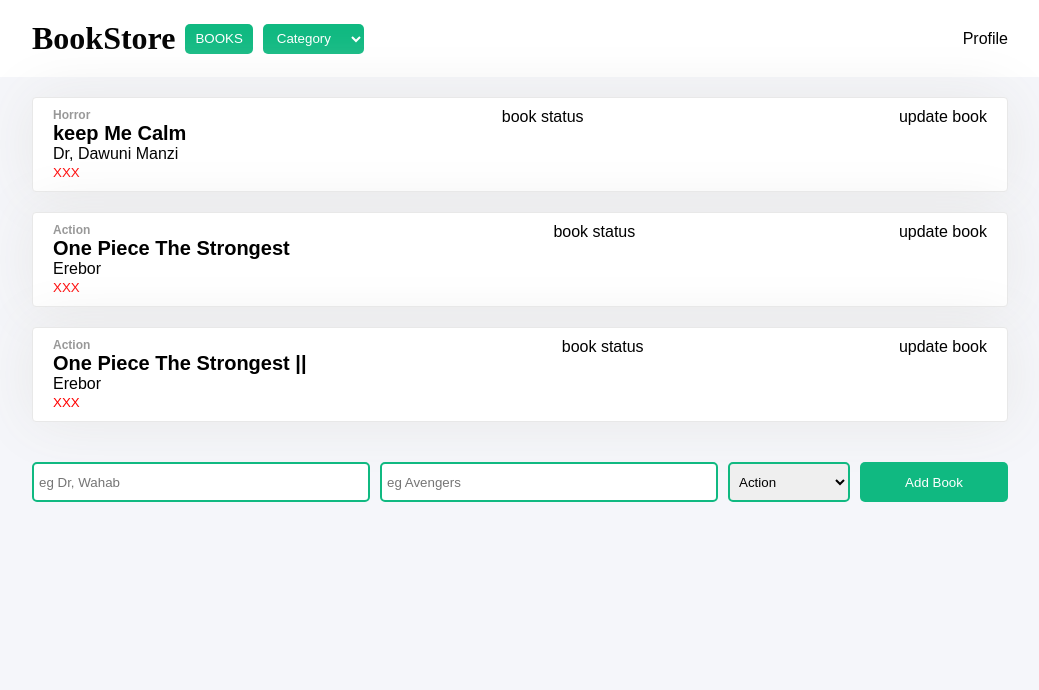
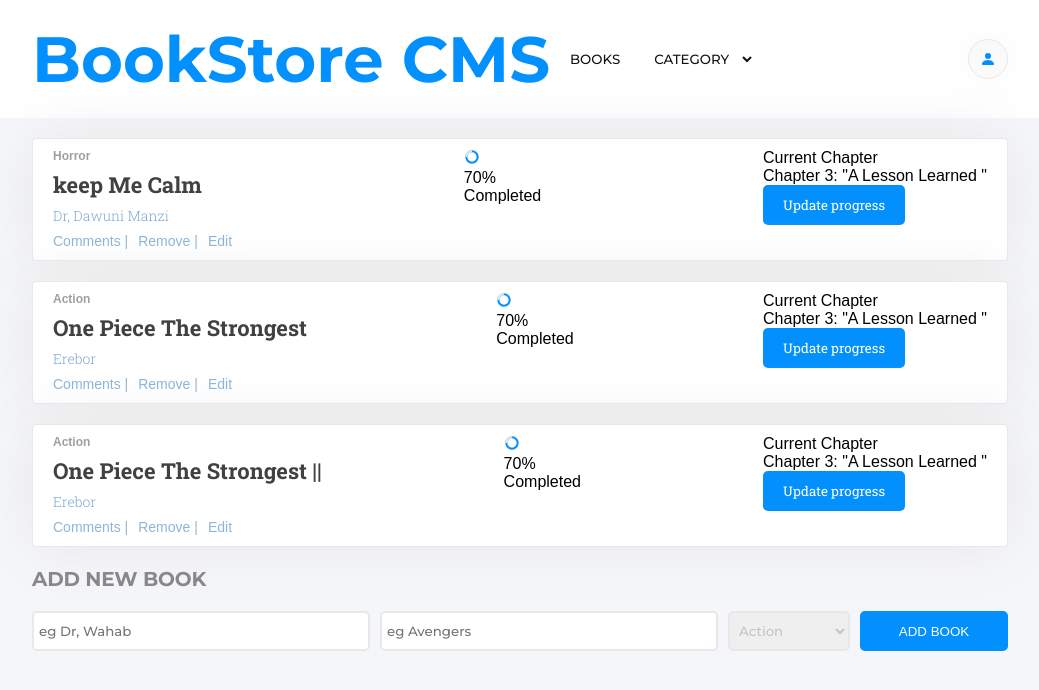
Before and after one commit to codesalley/book-store, a React (Create React App) app: page / in a window 1280 px wide. Shown: the top 690 px of the page, without its empty margins (120-1159 px from the left). Built offline with nearby package versions, Linux system fonts and the light colour scheme.

Commit message:
add book card status attributes

```diff
--- a/src/components/App.css
+++ b/src/components/App.css
@@ -1,6 +1,9 @@
 .App h1 {
-  font-family: 'Pacifico', cursive;
-  width: 100%;
+  font-family: 'Montserrat', sans-serif;
+  color: #0290ff;
+  white-space: nowrap;
+  font-size: 5vw;
+  font-weight: bold;
 }
 
 .form-list {
@@ -20,6 +23,32 @@
   gap: 20px;
 }
 
+.left-nav svg {
+  color: #0290ff;
+}
+
+.addNew-book {
+  font-size: 20px;
+  font-weight: bold;
+  font-stretch: normal;
+  font-style: normal;
+  line-height: normal;
+  letter-spacing: -0.18px;
+  font-family: 'Montserrat', sans-serif;
+  color: #888888;
+}
+
+.left-nav {
+  border-radius: 50px;
+  width: 40px;
+  height: 40px;
+  display: grid;
+  place-content: center;
+  box-shadow: 0 0 60px 0 rgba(0, 0, 0, 0.05);
+  background-color: #fafafa;
+  border: solid 1px #e8e8e8;
+}
+
 .right-nav {
   display: flex;
   gap: 10px;
@@ -37,19 +66,29 @@
 
 .nav-btn {
   height: 30px;
-  background-color: #10b981;
+  background-color: white;
   border: none;
   border-radius: 5px;
-  color: white;
+  color: #121212;
   padding: 2px 10px;
+  font-family: 'Montserrat', sans-serif;
+  font-weight: normal;
+  font-stretch: normal;
+  font-style: normal;
 }
 
 
 .btn {
   height: 40px;
-  background-color: #10b981;
+  background-color: #0290ff;
   border: none;
   border-radius: 5px;
   color: white;
   padding: 10px 20px;
+  font-family: 'Roboto Slab', serif;
 }
+
+.btn span {
+  -webkit-filter: blur(0.5px);
+  filter: blur(0.5px);
+}
--- a/src/components/App.js
+++ b/src/components/App.js
@@ -11,6 +11,7 @@ function App() {
         <BookList />
       </div>
       <div className="new-book">
+        <h2 className="addNew-book">ADD NEW BOOK</h2>
         <BookForm />
       </div>
     </div>
--- a/src/components/Book.css
+++ b/src/components/Book.css
@@ -1,12 +1,26 @@
 .remove-btn {
-  background-color: inherit;
-  color: red;
+  font-size: 14px;
+  font-weight: 300;
+  font-stretch: normal;
+  font-style: normal;
+  line-height: normal;
+  letter-spacing: normal;
+  color: #4386bf;
+  background-color: white;
   border: none;
-  text-align: center;
+  padding-right: 10px;
+  opacity: 0.6;
 }
 
 .action-column {
   text-align: center;
+}
+
+.book-details {
+  display: flex;
+  flex-direction: column;
+  gap: 7px;
+
 }
 
 
@@ -25,9 +39,27 @@
   font-size: 12px;
   font-weight: 600;
   opacity: 0.4;
+  color: #121212;
 }
 
 .book-title {
-  font-weight: 700;
-  font-size: 20px;
+  font-size: 22px;
+  font-weight: bold;
+  font-stretch: normal;
+  font-style: normal;
+  line-height: normal;
+  font-family: 'Roboto Slab', serif;
+  opacity: 0.8;
+  color: #121212;
 }
+
+.book-author {
+  font-family: 'Roboto Slab', serif;
+  font-size: 14px;
+  font-weight: 300;
+  font-stretch: normal;
+  font-style: normal;
+  line-height: normal;
+  color: #4386bf;
+  opacity: 0.7;
+}
--- a/src/components/Book.js
+++ b/src/components/Book.js
@@ -1,5 +1,6 @@
 import PropTypes from 'prop-types';
 import './Book.css';
+import svgLoader from '../assets/loader.svg';
 
 const Book = (props) => {
   const { book, onclick } = props;
@@ -11,16 +12,22 @@ const Book = (props) => {
         <p className="book-author">{book.author}</p>
         <div className="book-actions">
 
-          <button className="remove-btn" type="button" onClick={() => onclick(book.id)}>X</button>
-          <button className="remove-btn" type="button" onClick={() => onclick(book.id)}>X</button>
-          <button className="remove-btn" type="button" onClick={() => onclick(book.id)}>X</button>
+          <button className="remove-btn" type="button">Comments |</button>
+          <button className="remove-btn" type="button" onClick={() => onclick(book.id)}>Remove |</button>
+          <button className="remove-btn" type="button">Edit</button>
         </div>
       </div>
       <div className="read-status">
-        book status
+        <img src={svgLoader} alt="spinner" />
+        <div>
+          <p className="status">70%</p>
+          <p className="complete-status">Completed</p>
+        </div>
       </div>
       <div className="book-update">
-        update book
+        <p className="chapter-current">Current Chapter</p>
+        <p className="chapter">Chapter 3: &quot;A Lesson Learned &quot;</p>
+        <button type="button" className="btn btn-update">Update progress </button>
       </div>
     </div>
 
--- a/src/components/CategoryFilter.js
+++ b/src/components/CategoryFilter.js
@@ -5,7 +5,7 @@ const CategoryFilter = (handleFilterChange) => {
   const { onchange } = handleFilterChange;
   return (
     <select onChange={onchange} className="nav-btn">
-      <option placeholder="Category" value="all">Category</option>
+      <option placeholder="Category" value="all">CATEGORY</option>
       {CATEGORIES.map((e, i) => <option key={i.toString()} value={e.toString()}>{e}</option>)}
     </select>
   );
--- a/src/components/NavBar.js
+++ b/src/components/NavBar.js
@@ -11,12 +11,14 @@ const NavBar = ({ onchangeFilter }) => {
   return (
     <div className="sub-nav">
       <div className="right-nav">
-        <h1> BookStore </h1>
+        <h1> BookStore CMS</h1>
         <button className="nav-btn" type="button">BOOKS</button>
         <CategoryFilter onchange={handleFilterChange} />
       </div>
       <div className="left-nav">
-        Profile
+        <svg xmlns="http://www.w3.org/2000/svg" width="16" height="16" fill="currentColor" className="bi bi-person-fill" viewBox="0 0 16 16">
+          <path d="M3 14s-1 0-1-1 1-4 6-4 6 3 6 4-1 1-1 1H3zm5-6a3 3 0 1 0 0-6 3 3 0 0 0 0 6z" />
+        </svg>
       </div>
 
     </div>
--- a/src/containers/BookForm.css
+++ b/src/containers/BookForm.css
@@ -16,8 +16,12 @@ select {
   padding: 5px 5px;
   border-radius: 5px;
   border: none;
-  border: 2px double #10b981;
+  border: 2px double #e8e8e8;
+  font-family: 'Montserrat', sans-serif;
+  color: #c4c4c4;
 }
+
+
 
 @media screen and (max-width: 700px) {
 
--- a/src/containers/BookForm.js
+++ b/src/containers/BookForm.js
@@ -46,7 +46,11 @@ const BookForm = ({ onSubmit }) => {
             {CATEGORIES.map((ele, index) => <option className="option" key={index.toString()}>{ele}</option>)}
           </select>
 
-          <button className="btn" type="submit">Add Book</button>
+          <button className="btn" type="submit">
+            {' '}
+            <span>ADD BOOK </span>
+            {' '}
+          </button>
 
         </form>
       </div>
```
Also changed, not shown: src/assets/loader.svg (added).
